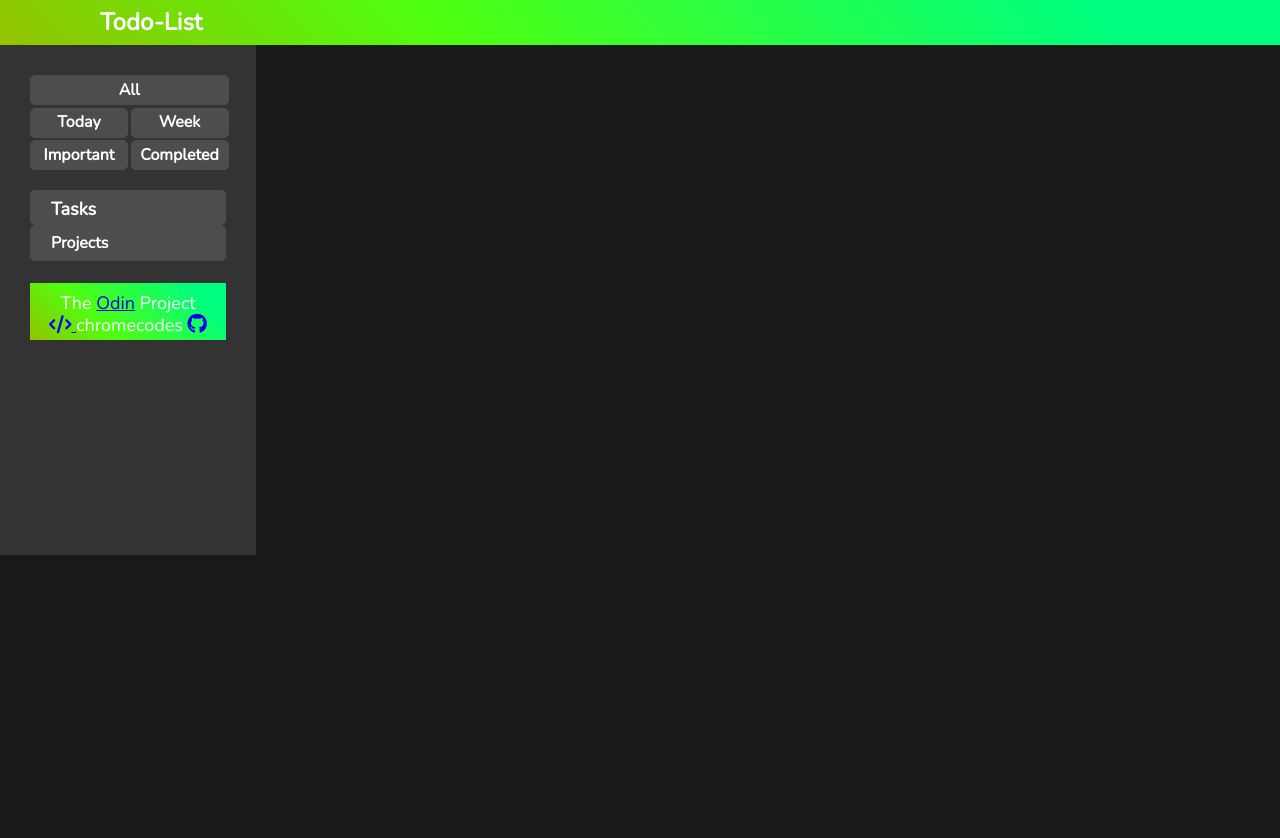
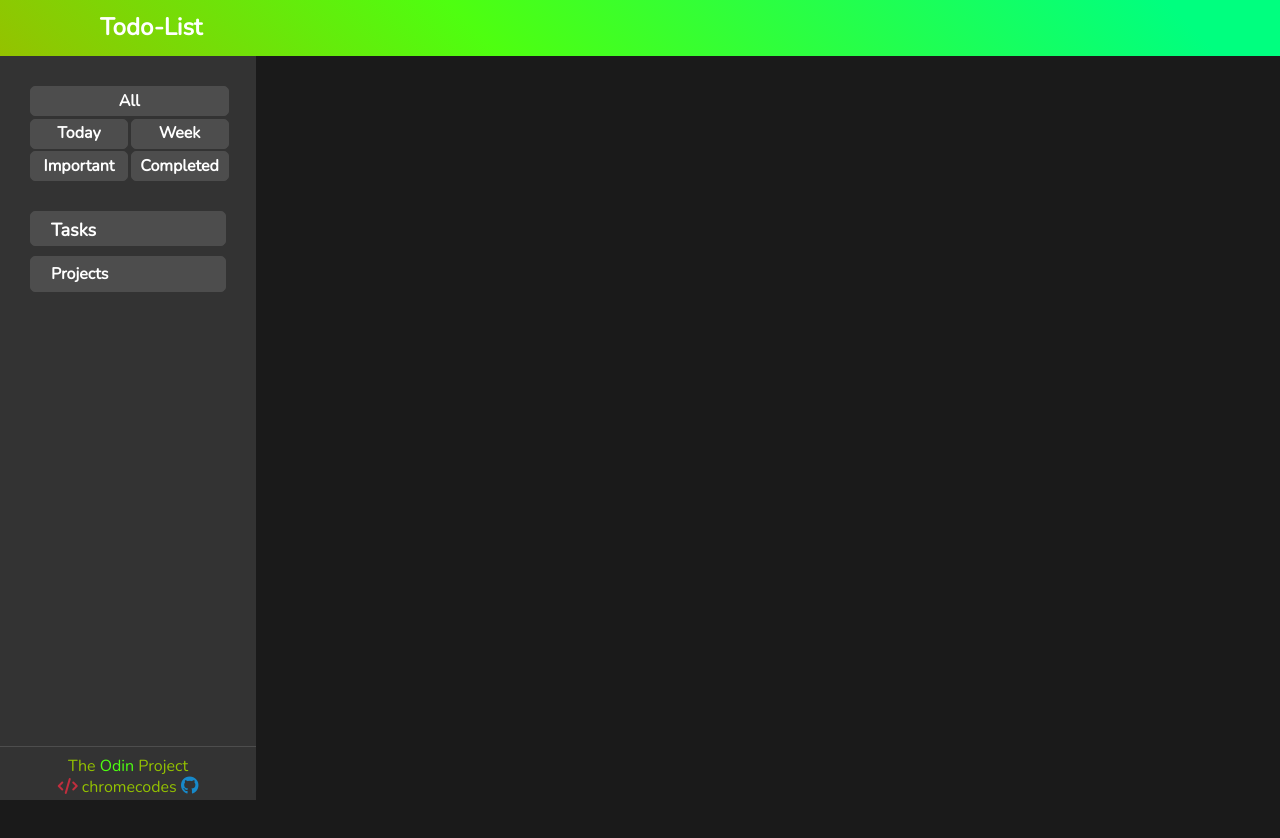
Before and after one commit to chromecodes/todo-list, a website built with webpack: page dist/index.html in a window 1280 px wide. Before the commit the page ends 800 px from the top, so only its background shows below. Built offline with nearby package versions, Linux system fonts and the light colour scheme.

Commit message:
updated style and layout

```diff
--- a/src/css/style.css
+++ b/src/css/style.css
@@ -2,16 +2,6 @@
 @import url(https://fonts.googleapis.com/css2?family=Nunito&family=Open+Sans&family=Quicksand&family=Saira:ital,wght@1,300;1,400&display=swap);
 
 :root {
-  /* --royal-blue-dark: #1a2a68;
-  --green-blue-crayola: #1789c9;
-  --apple-green: #94c200;
-  --avocado: #667f00;
-  --deep-saffron: #ef9740;
-  --jet: #3a3532;
-  --raisin-black: #292524;
-  --cardinal: #c12e3e;
-  --claret: #6a1727; */
-
   --primary-bg-color: #1a1a1a;
   --secondary-bg-color: #333333;
   --terinary-bg-color: #4d4d4d;
@@ -24,7 +14,7 @@
   --primary-lggreen-accent: #b3ffd9;
   --secondary-lggreen-accent: #00ff7f;
 
-  --primary-drgreen-accent: #94c200;
+  --primary-drgreen-accent: #4eff10;
   --secondary-drgreen-accent: #94c200;
   --primary-saffron-accent: #ffccb3;
   --secondary-saffron-accent: #ff9966;
@@ -48,6 +38,9 @@ body {
   flex-direction: column;
   align-items: stretch;
 }
+a {
+  text-decoration: none;
+}
 
 button {
   cursor: pointer;
@@ -70,31 +63,43 @@ button {
 .header {
   font-size: 24px;
   font-weight: 600;
-  height: 45px;
+  height: 7vh;
+  width: 100%;
   color: var(--primary-color);
   display: flex;
   align-items: center;
   padding-left: 100px;
   background: var(--primary-liner-gradient-accent);
+  position: fixed;
 }
 
 /***   MAIN SECTION   ***/
 
 .main {
-  flex: 1;
-  height: 100%;
+  padding-top: 7vh;
+  height: 100vh;
   background-color: var(--primary-bg-color);
-  height: 100%;
   display: grid;
   grid-template-columns: 20% 80%;
   grid-template-areas: "nav display";
 }
 
 /***   NAV SECTION   ***/
-
 .nav {
+  height: 93vh;
+  width: 20%;
+  display: flex;
+  background-color: var(--secondary-bg-color);
+  flex-direction: column;
+  position: fixed;
+  overflow: auto;
+}
+.nav-back {
   grid-area: nav;
-  background-color: var(--secondary-bg-color);
+}
+.navCnt {
+  flex: 1;
+  height: 100%;
   padding: 30px;
   display: flex;
   flex-direction: column;
@@ -247,6 +252,7 @@ button {
 .display {
   padding: 30px;
   color: var(--primary-color);
+  overflow: auto;
 }
 .content-header {
   display: flex;
@@ -254,6 +260,10 @@ button {
 }
 .task-title {
   font-size: 24px;
+}
+.task-control {
+  display: flex;
+  gap: 5px;
 }
 .task-btn {
   display: flex;
@@ -391,7 +401,8 @@ button {
 }
 
 .task-edit,
-.task-delete {
+.task-delete,
+.project-delete {
   border: none;
   cursor: pointer;
   background-color: transparent;
@@ -406,7 +417,8 @@ button {
   content: "\f304";
   color: #a4d7f4;
 }
-.task-delete::before {
+.task-delete::before,
+.project-delete::before {
   display: inline-block;
   text-rendering: auto;
   -webkit-font-smoothing: antialiased;
@@ -417,7 +429,8 @@ button {
 .task-edit:hover::before {
   color: #1789c9;
 }
-.task-delete:hover::before {
+.task-delete:hover::before,
+.project-delete:hover::before {
   color: #c12e3e;
 }
 .task-span {
@@ -483,23 +496,24 @@ button {
 /***   FOOTER SECTION   ***/
 
 .footer {
-  background: var(--primary-liner-gradient-accent);
-  border-top: var(--primary-accent) solid 2px;
-  color: var(--primary-accent);
+  border-top: 1px solid var(--terinary-bg-color);
+  color: var(--secondary-drgreen-accent);
   padding: 10px 0px 4px 0px;
-  font-size: 18px;
+  font-size: 16px;
   text-align: center;
 }
-
+.odin {
+  color: var(--primary-drgreen-accent);
+}
 .fa-code {
-  font-size: 18px;
-  color: var(--cardinal);
+  font-size: 16px;
+  color: var(--secondary-red-accent);
   transition: transform 0.5s ease-in-out;
 }
 
 .fa-github {
-  font-size: 20px;
-  color: var(--secondary-liner-gradient-accent);
+  font-size: 18px;
+  color: var(--secondary-blue-accent);
   transition: transform 0.5s ease-in-out;
 }
 
```
